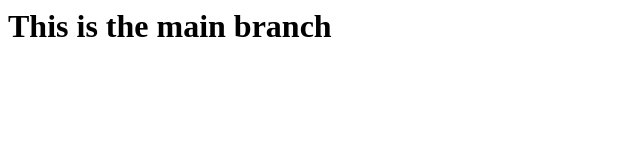
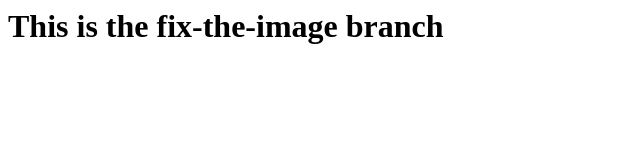
Before and after one commit to Yosank1/branch-local-remote, a plain HTML site: page index.html in a window 1280 px wide. Shown: the whole page, without its empty margins (0-640 px from the left). Drawn offline with Linux system fonts and the light colour scheme.

Commit message:
Update index.html

```diff
--- a/index.html
+++ b/index.html
@@ -1 +1 @@
-<h1> This is the main branch</h1>
+<h1> This is the fix-the-image branch</h1>
```
